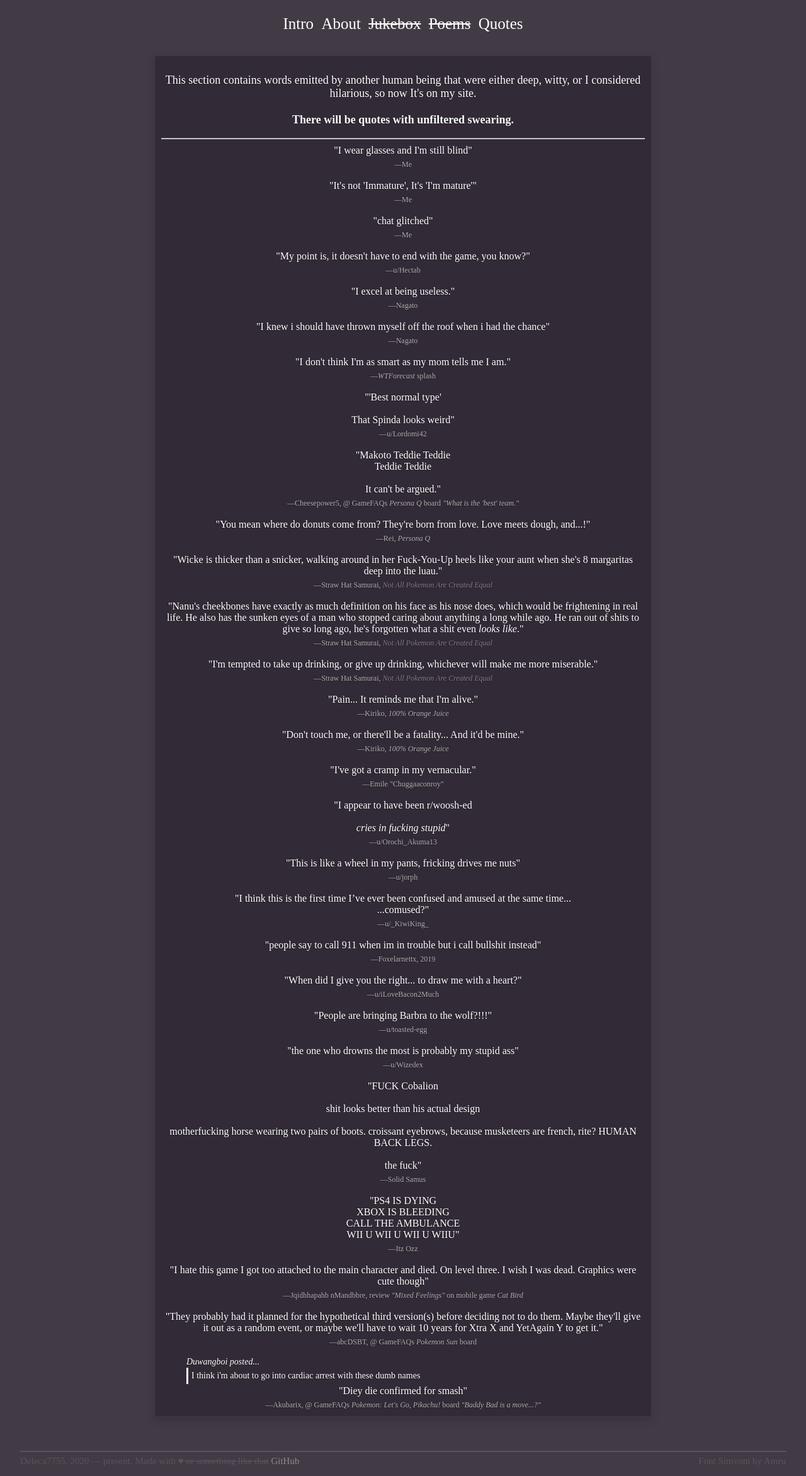
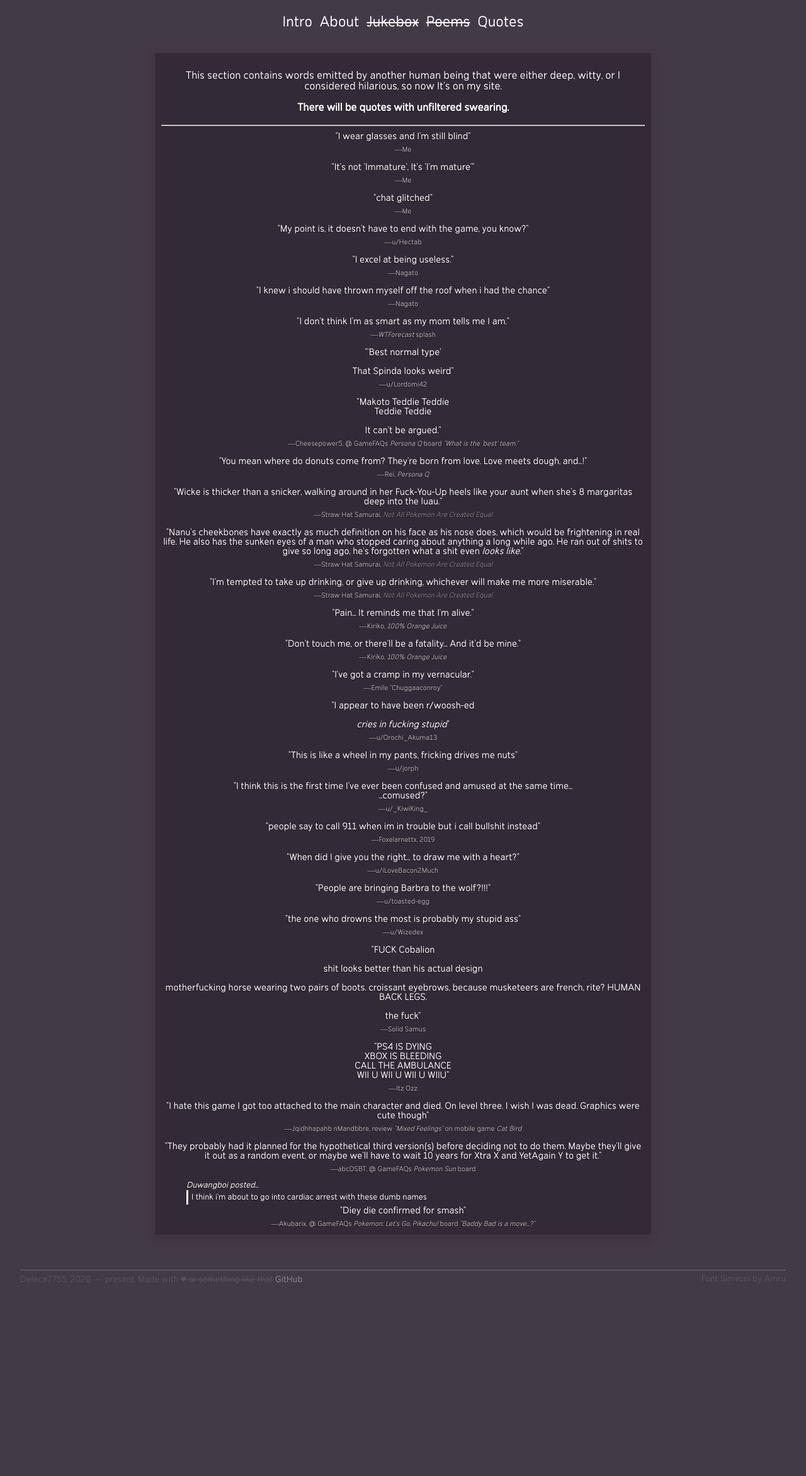
Before and after one commit to Deleca7755/deleca7755.github.io, a Jekyll site: the page built from quotes/index.html, in a window 1280 px wide. Shown: the whole page at 63% size. Built offline with Jekyll 4.4.1, drawn with Linux system fonts in a browser that asks for light colours; Markdown is read by kramdown in place of the engine named in the settings; after the commit the page ends 2056 px from its top, so only the background shows below that.

Commit message:
Update the.css

```diff
--- a/css/the.css
+++ b/css/the.css
@@ -1,10 +1,16 @@
 @font-face {
     font-family: 'Simvoni';
-    src: url("/Simvoni.ttf") format('truetype'), local('Helvetica');
+    src: url("/Simvoni.ttf") format('truetype');
     font-weight: normal;
     font-style: normal;
+}
+
+@font-face {
+    font-family: 'Simvoni';
+    src: url("/Simvoni.ttf") format('truetype'), local('Arial');
     unicode-range: U+2665;
 }
+
 
 ::-webkit-scrollbar {width: 8px;}
 ::-webkit-scrollbar-thumb {background: #322A36;}
```
